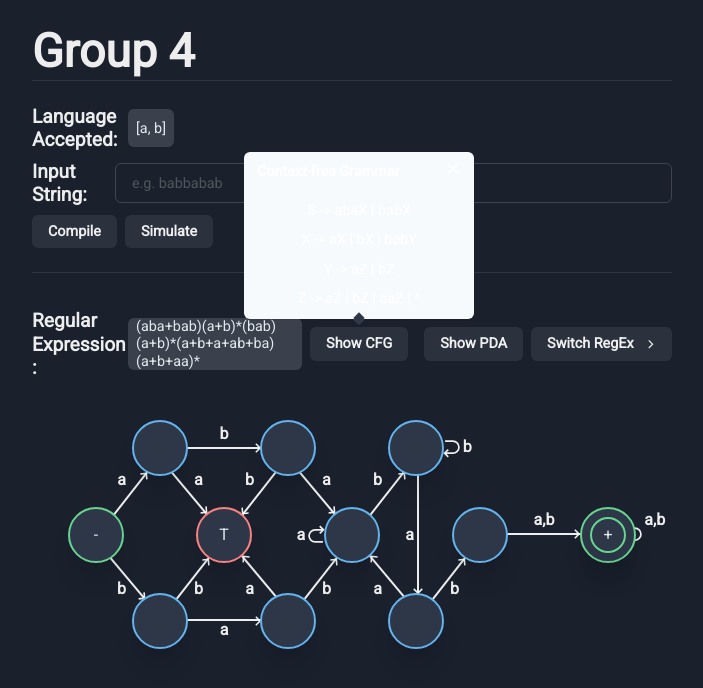
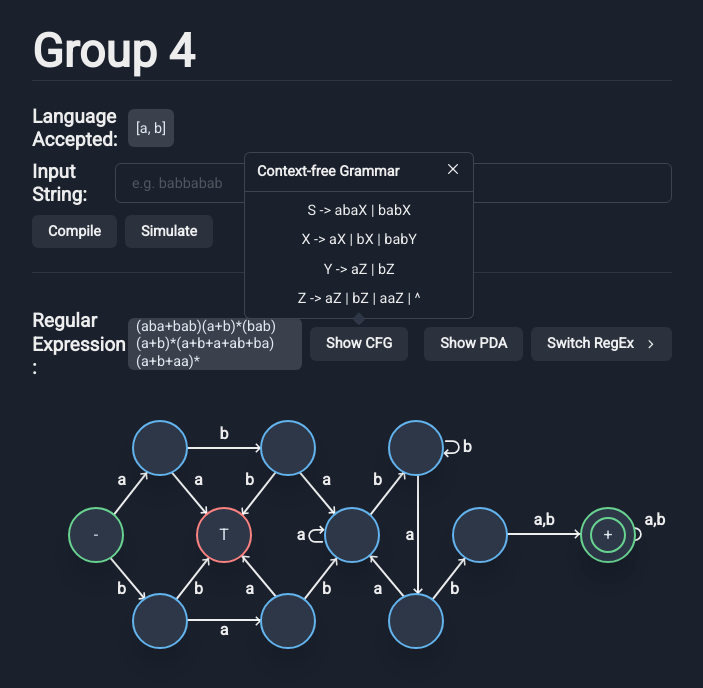
Before and after one commit to Kaezie/AutomataDFA, a Next.js app: page / in a window 1280 px wide. Both pictures are taken after a click on the button "Show CFG". Shown: the top 688 px of the page, without its empty margins (288-991 px from the left). Built offline with nearby package versions, Linux system fonts and the light colour scheme.

Commit message:
change popover color

```diff
--- a/components/components/CFG.js
+++ b/components/components/CFG.js
@@ -22,7 +22,7 @@ const CFG = ({ prob2 }) => {
         <PopoverContent
           maxW={["17em", null, "16em", null, null, "16em"]}
           _focus=""
-          bg="gray.50"
+          bg="gray.800"
           fontSize={["0.7em", "0.7em", "0.9em"]}
         >
           <PopoverArrow />
--- a/components/components/PDA.js
+++ b/components/components/PDA.js
@@ -23,7 +23,7 @@ import lebonbon from "/assets/lebonbon.jpg"
           <PopoverContent
             maxW={["17em", null, "16em", null, null, "16em"]}
             _focus=""
-            bg="gray.50"
+            bg="gray.800"
             fontSize={["0.7em", "0.7em", "0.9em"]}
           >
             <PopoverArrow />
--- a/styles/theme.js
+++ b/styles/theme.js
@@ -36,17 +36,6 @@ export const theme = extendTheme({
       bgColor: "white.300",
     },
   },
-  Popover: {
-    baseStyle: {
-      content: {
-        bg: "gray.800",
-        _focus: {
-          boxShadow: 'none',
-        },
-      },
-    },
-    defaultProps: {},
-  },
   components: {
     Button,
     Badge,
```
